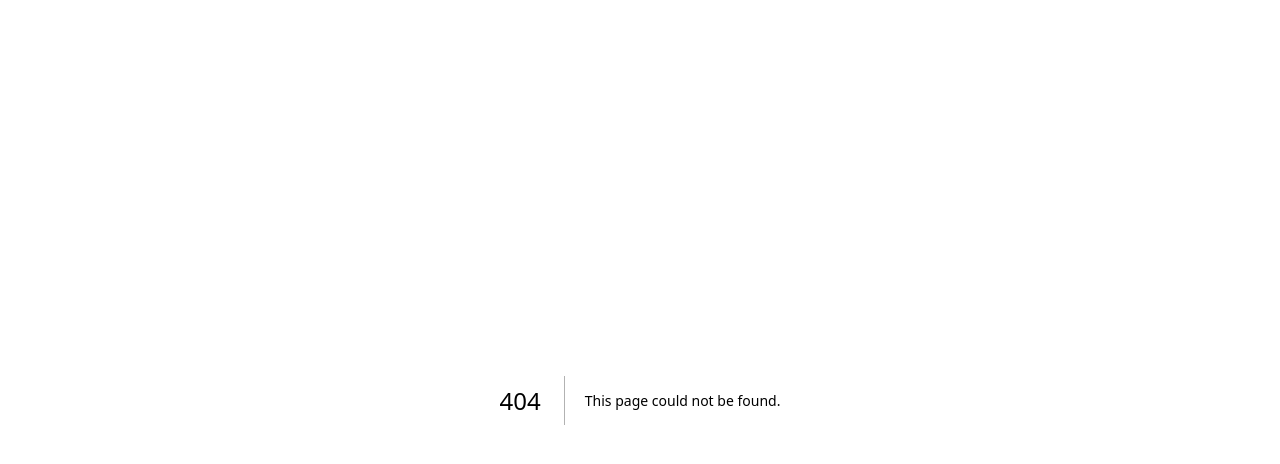
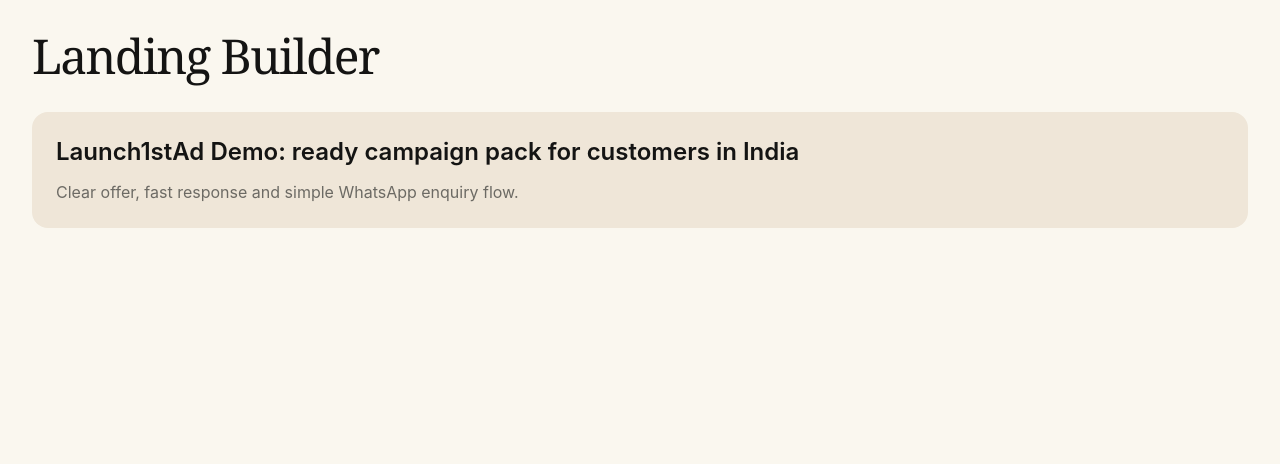
Before and after one commit to lkmeeena882437-dotcom/Launch1stAd.ai, a Next.js app: page /landing-builder in a window 1280 px wide. Before the commit this address had no page. Shown: the top 464 px of the page. Built offline with nearby package versions, Linux system fonts and the light colour scheme.

Commit message:
Add landing builder page

```diff
--- /dev/null
+++ b/app/landing-builder/page.tsx
@@ -0,0 +1,14 @@
+import { buildLandingCopy } from "@/lib/landing";
+
+export default function LandingBuilderPage() {
+  const copy = buildLandingCopy("Launch1stAd Demo", "ready campaign pack", "India");
+  return (
+    <main className="min-h-screen bg-canvas p-8 text-ink">
+      <h1 className="serif-display text-5xl">Landing Builder</h1>
+      <section className="mt-8 rounded-2xl bg-card p-6">
+        <h2 className="text-2xl font-semibold">{copy.hero}</h2>
+        <p className="mt-3 text-muted">{copy.subhero}</p>
+      </section>
+    </main>
+  );
+}
```
